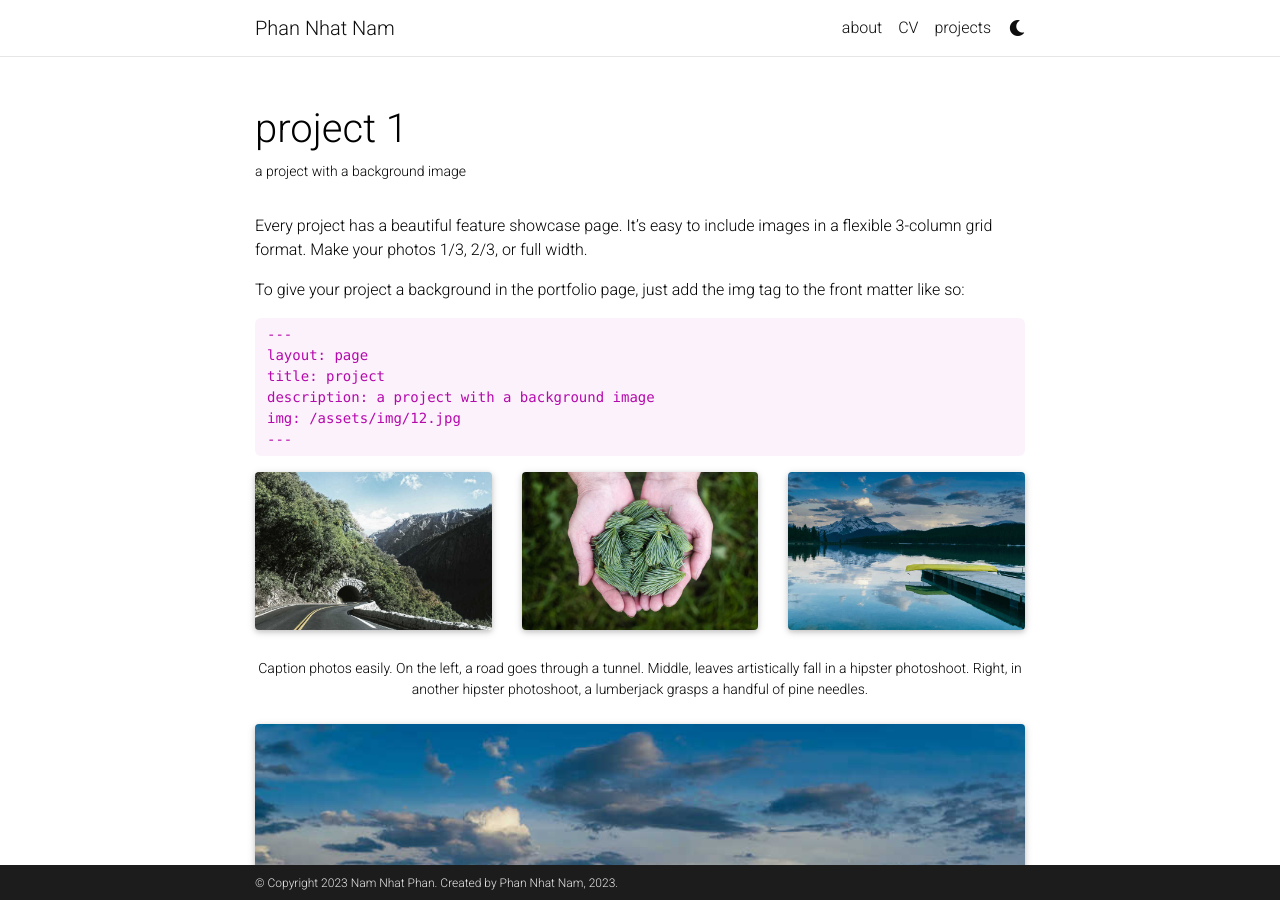
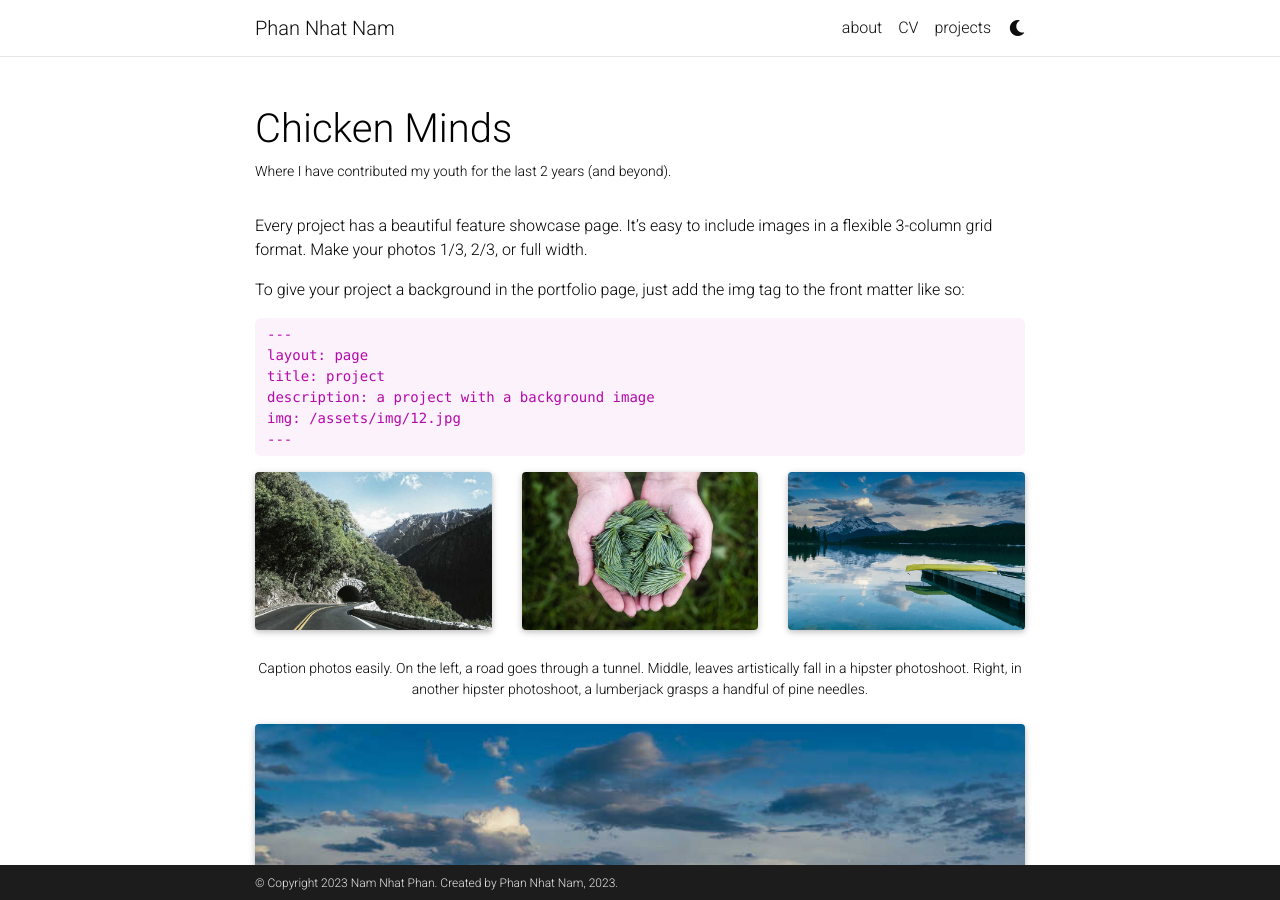
Before and after one commit to phannhatnamlhp/phannhatnamlhp.github.io, a Jekyll site: the page built from _projects/1_project.md, in a window 1280 px wide and 900 px high. Built offline with Jekyll 4.4.1, drawn with Linux system fonts in a browser that asks for light colours; full-size pictures stand in for the smaller copies a plugin makes; comment, search, counter and statistics services are not loaded; a style sheet for code colours, icons or effects is not loaded.

Commit message:
Update 1_project.md

```diff
--- a/_projects/1_project.md
+++ b/_projects/1_project.md
@@ -1,7 +1,7 @@
 ---
 layout: page
-title: project 1
-description: a project with a background image
+title: Chicken Minds
+description: Where I have contributed my youth for the last 2 years (and beyond).
 img: assets/img/12.jpg
 importance: 1
 category: work
```
